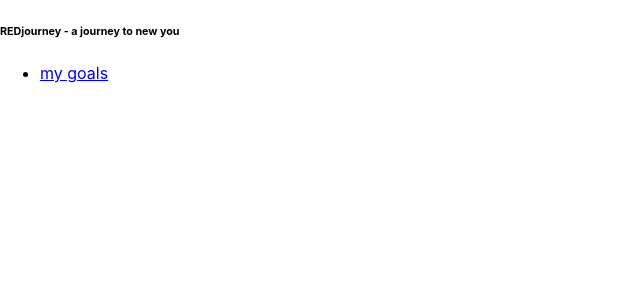
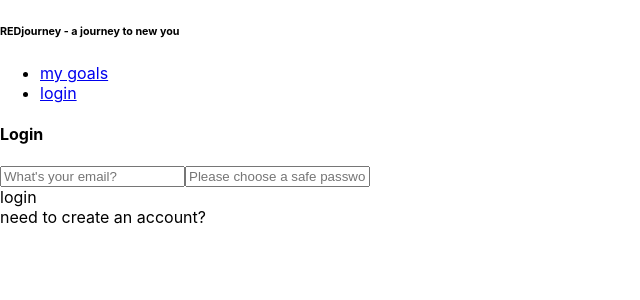
Before and after one commit to nthngoc277/redjourney, a React (Create React App) app: page /login in a window 1280 px wide. Shown: the top 300 px of the page, without its empty margins (0-640 px from the left). Built offline with nearby package versions, Linux system fonts and the light colour scheme.

Commit message:
Implement login and signup

```diff
--- a/src/components/App.js
+++ b/src/components/App.js
@@ -2,6 +2,7 @@
 import '../styles/App.css';
 import GoalList from './GoalList'
 import Header from './Header'
+import Login from './Login'
 import { Switch, Route } from 'react-router-dom'
 
 class App extends Component {
@@ -11,6 +12,7 @@
         <Header />
         <Switch>
           <Route exact path="/" component={GoalList} />
+          <Route exact path="/login" component={Login} />
         </Switch>
       </Fragment>
     )
--- a/src/components/Header.js
+++ b/src/components/Header.js
@@ -1,14 +1,28 @@
 import React, { Component } from 'react'
 import { Link } from 'react-router-dom'
 import { withRouter } from 'react-router'
+import { AUTH_TOKEN } from '../constants';
 
 class Header extends Component {
   render() {
+    const authToken = localStorage.getItem(AUTH_TOKEN)
     return (
       <div>
         <h6>REDjourney - a journey to new you</h6>
         <ul>
           <li><Link to="/">my goals</Link></li>
+          {authToken ? (
+            <li onClick={() => {
+              localStorage.removeItem(AUTH_TOKEN)
+              this.props.history.push(`/`)
+            }}>
+              logout
+            </li>
+          ) : (
+            <li><Link to='/login'>login</Link></li>
+          )
+
+          }
         </ul>
       </div>
     )
--- /dev/null
+++ b/src/components/Login.js
@@ -0,0 +1,101 @@
+import React, { Component } from 'react'
+import { AUTH_TOKEN } from '../constants'
+import { Mutation } from 'react-apollo';
+import gql from 'graphql-tag'
+
+const SIGNUP_MUTATION = gql`
+    mutation SignupMutation($email: String!, $password: String!, $name: String!){
+      createUser(
+        name: $name,
+        authProvider: {
+          email: {
+            email: $email,
+            password: $password
+          }
+        }
+        ) {
+        token
+      }
+    }
+  `
+
+  const LOGIN_MUTATION = gql`
+    mutation signInMutation($email: String!, $password: String!){
+      signInUser(
+        email: {
+          email: $email,
+          password: $password
+        }
+      ){
+        token
+      }
+    }
+  `
+
+class Login extends Component {
+  state = {
+    login: true, // switch between login and sign up
+    email: '',
+    password: '',
+    name: ''
+  }
+
+  render() {
+    const { login, email, password, name } = this.state
+    return(
+      <div>
+        <h4>{login ? 'Login' : 'Sign Up'}</h4>
+        <div>
+          { !login && (
+            <input
+              value={name}
+              onChange={e => this.setState({ name: e.target.value })}
+              type='text'
+              placeholder="What's your name?"
+            />
+          )}
+          <input
+            value={email}
+            onChange={e => this.setState({ email: e.target.value })}
+            type='text'
+            placeholder="What's your email?"
+          />
+          <input
+            value={password}
+            onChange={e => this.setState({ password: e.target.value })}
+            type='password'
+            placeholder="Please choose a safe password"
+          />
+        </div>
+        <div>
+          <Mutation
+            mutation={login ? LOGIN_MUTATION : SIGNUP_MUTATION}
+            variables={{email, password, name}}
+            onCompleted={data => this._confirm(data)}
+          >
+            {mutation => (
+              <div onClick={mutation}>
+                {login ? 'login' : 'create account'}
+              </div>
+            )}
+          </Mutation>
+          <div onClick={() => this.setState({login: !login})}>
+            {login? 'need to create an account?' : 'already have an account?'}
+          </div>
+        </div>
+      </div>
+    )
+  }
+
+  _confirm = async data => {
+    const { token } = this.state.login ? data.signInUser.token : data.createUser.token
+    this._saveUserData(token)
+    this.props.history.push(`/`)
+  }
+
+  _saveUserData = token => {
+    localStorage.setItem(AUTH_TOKEN, token)
+  }
+}
+
+export default Login
--- /dev/null
+++ b/src/constants.js
@@ -0,0 +1 @@
+export const AUTH_TOKEN = 'auth-token'
```
Also changed, not shown: 1 other file (tests, documents, lock files or other folders).
